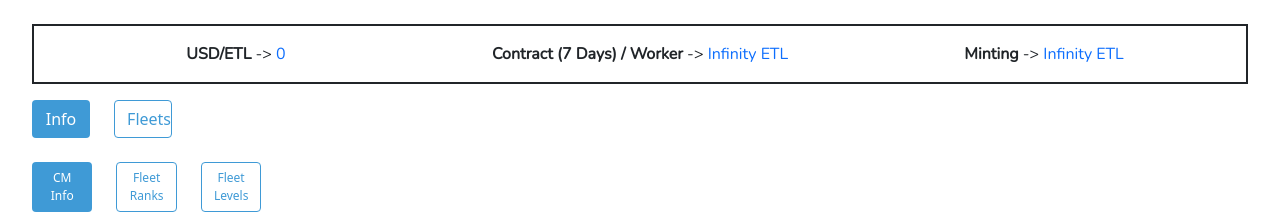
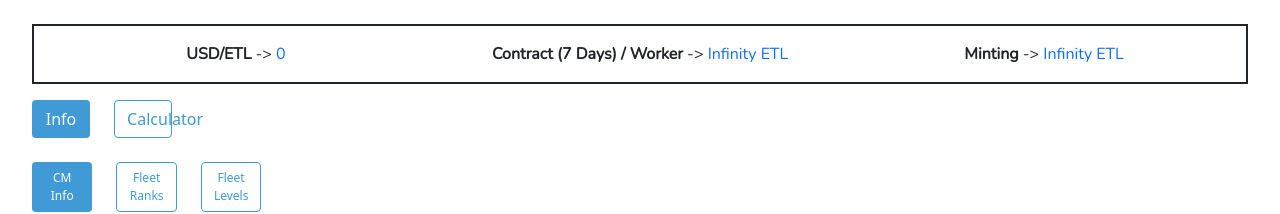
Before and after one commit to juccialt0007/cm-lookup-tables, a React (Create React App) app: page / in a window 1280 px wide. Shown: the top 214 px of the page. Built offline with nearby package versions, Linux system fonts and the light colour scheme; no server answers.

Commit message:
Fleets > Calculator

```diff
--- a/src/getEternal.js
+++ b/src/getEternal.js
@@ -477,7 +477,7 @@
                                         <button type="button" class={this.state.btnHighlightInfo} onClick={this.btnVisNrm}>Info</button>
                                     </div>
                                     <div class="col-2">
-                                        <button type="button" class={this.state.btnHighlightFleet} onClick={this.btnFleets}>Fleets</button>
+                                        <button type="button" class={this.state.btnHighlightFleet} onClick={this.btnFleets}>Calculator</button>
                                     </div>
                                     <div class="col-8"><p class={this.state.sheetInfo}>Validated with frifster#1185 (Master Papink's) A Rank 5100MP Fleet</p></div>
                                 </div>
@@ -534,7 +534,7 @@
                                         <button type="button" class={this.state.btnHighlightInfo} onClick={this.btnVisNrm}>Info</button>
                                     </div>
                                     <div class="col-6">
-                                        <button type="button" class={this.state.btnHighlightFleet} onClick={this.btnFleets}>Fleets</button>
+                                        <button type="button" class={this.state.btnHighlightFleet} onClick={this.btnFleets}>Calculator</button>
                                     </div>
                                 </div>
 
```
